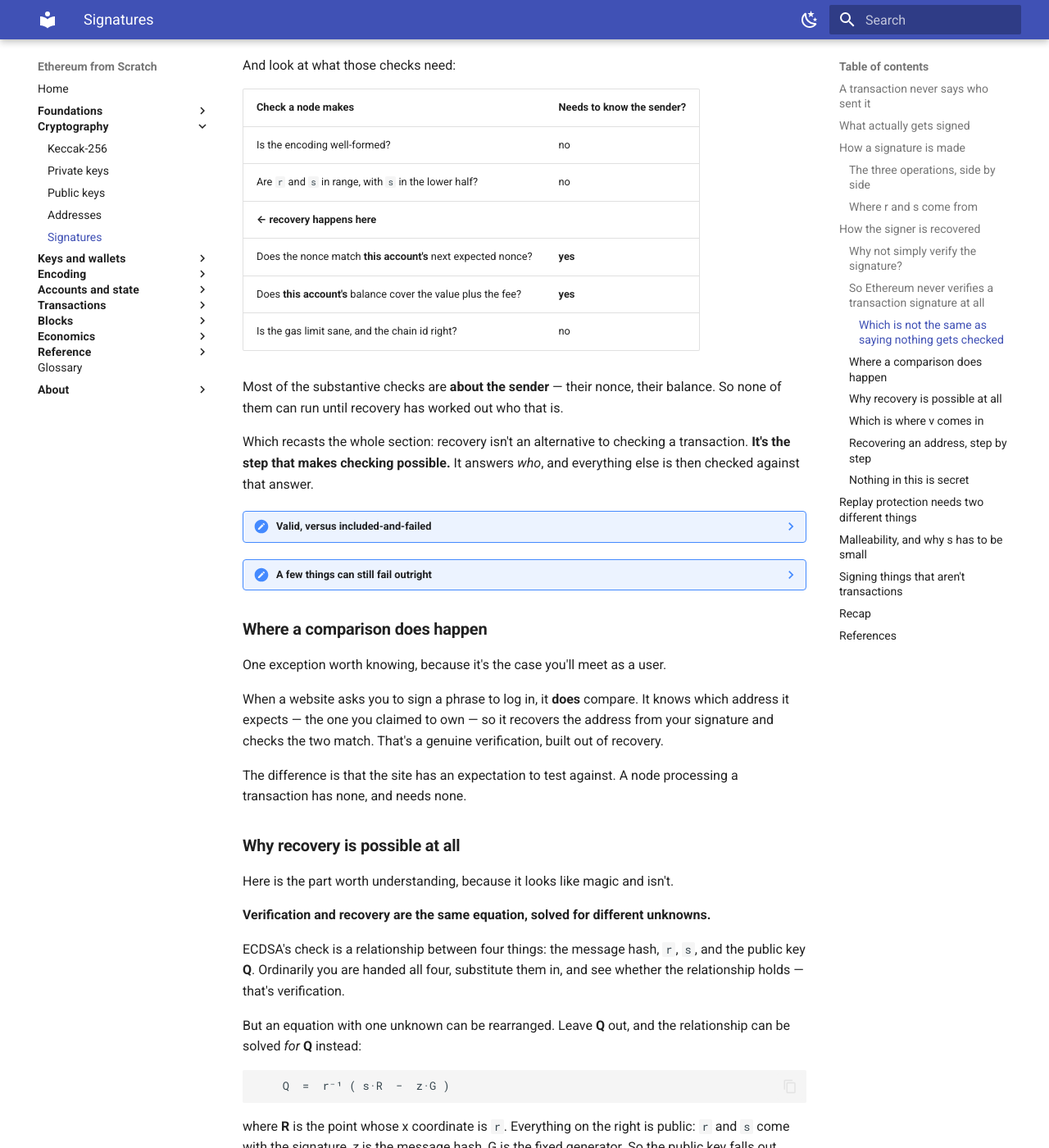
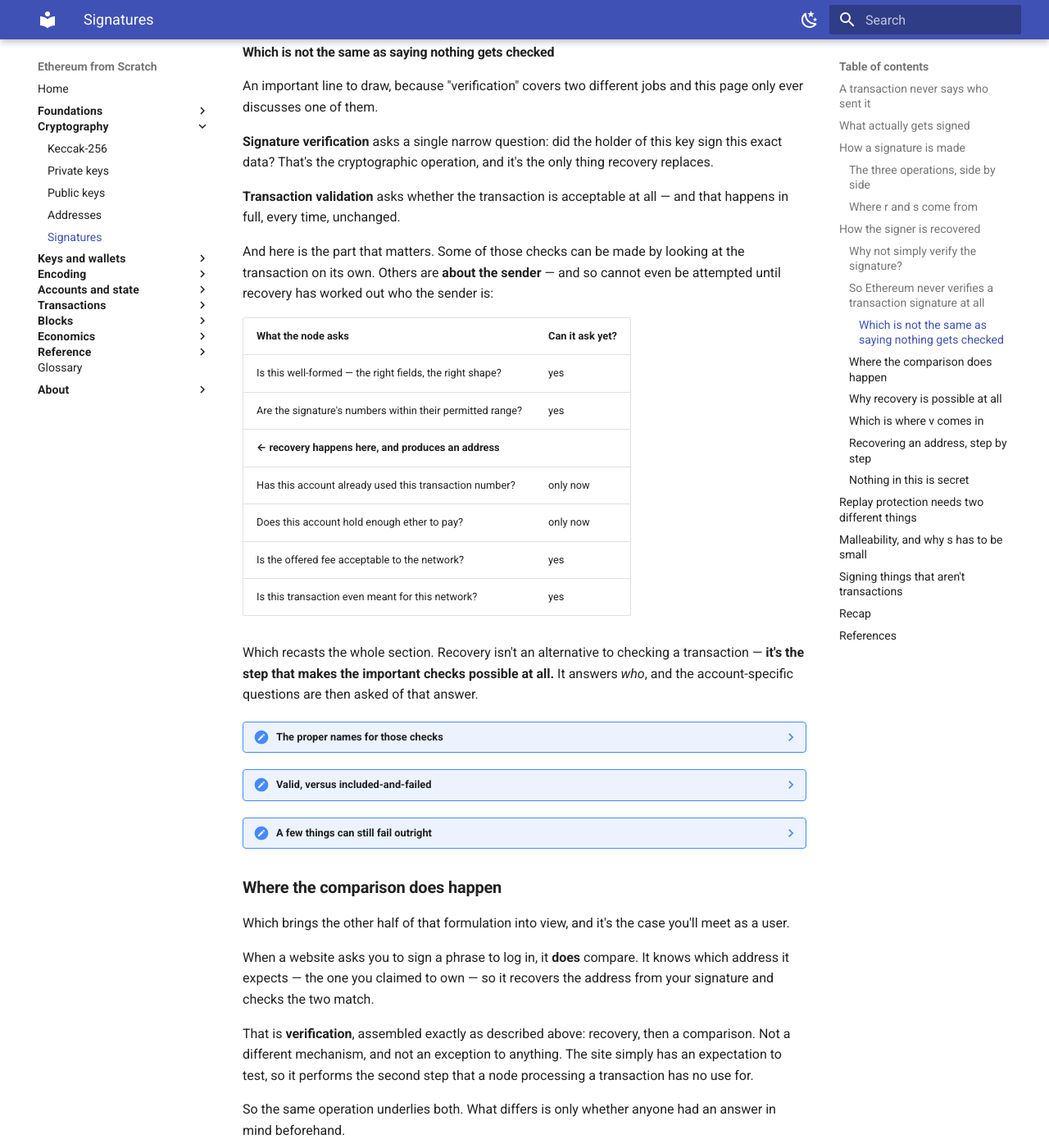
Before and after one commit to davide-stocco/ethereum-from-scratch, an MkDocs documentation site: the page built from docs/crypto/signatures.md, in a window 1280 px wide and 1400 px high, scrolled down 4492 px. Shown: the whole window at 82% size. Built offline with MkDocs 1.6.1 and Material for MkDocs 9.7.7, drawn with Linux system fonts in a browser that asks for light colours; some of the changed text lies outside the part shown.

Commit message:
Reframe as verification = recovery + comparison; de-jargon the table
Two changes.

The relationship is now stated precisely rather than as "recovery
stands in place of verification", which was true but vague:
verification is recovery followed by a comparison, and Ethereum does
the recovery and has nothing to compare against. That settles the
worry the old wording invited — skipping the comparison is not a
weakened check, since the two establish the same fact and verification
succeeds precisely when recovery returns the expected key. Tested
across 90 cases before claiming it.

It also makes the login section stop being an exception. A website has
an expected address, so it performs the second step, and that IS
verification — same operation, assembled as described. What differs is
only whether anyone had an answer in mind beforehand.

Second, the validation table leaned on nonce, balance, gas limit and
chain id, none of which the reader has met by page five. Rewritten as
plain questions — has this account already used this transaction
number, does it hold enough ether to pay — which needs no prior
knowledge and makes the point better, since the point was only ever
about WHICH checks require a sender. The technical names move to a
closed box with glossary links, so the terms aren't a surprise later
without being a prerequisite now.

Added a Chain id glossary entry, which the replay section had been
using without one. 42 terms.

```diff
--- a/docs/crypto/signatures.md
+++ b/docs/crypto/signatures.md
@@ -193,7 +193,13 @@ That's the trade. One extra byte of `v` instead of sixty-four bytes of public ke
 
 ### So Ethereum never verifies a transaction signature at all
 
-Worth being precise about, because the natural assumption is that recovery happens *first* and verification *then* confirms it. It doesn't. **Recovery stands in place of verification**, and the verification step simply doesn't exist.
+Worth being precise about, because the natural assumption is that recovery happens *first* and verification *then* confirms it. It doesn't — and the cleanest way to say why is this:
+
+> **Verification is recovery followed by a comparison.**
+>
+> Recover the public key from the signature, then check it's the one you were expecting. Ethereum does the recovery and has **nothing to compare against**, so it stops there.
+
+That matters because it settles the obvious worry. Skipping the comparison isn't a weakened check — the two operations establish exactly the same fact, and verification succeeds precisely when recovery returns the expected key. There is no version of this where a forgery slips through recovery but would have been caught by verification. The comparison is omitted because there's no expectation to test, not because a check was dropped.
 
 Compare the two mental models:
 
@@ -217,20 +223,35 @@ An important line to draw, because "verification" covers two different jobs and
 
 **Transaction validation** asks whether the transaction is acceptable at all — and that happens in full, every time, unchanged.
 
-And look at what those checks need:
+And here is the part that matters. Some of those checks can be made by looking at the transaction on its own. Others are **about the sender** — and so cannot even be attempted until recovery has worked out who the sender is:
 
-| Check a node makes | Needs to know the sender? |
+| What the node asks | Can it ask yet? |
 | --- | --- |
-| Is the encoding well-formed? | no |
-| Are `r` and `s` in range, with `s` in the lower half? | no |
-| **← recovery happens here** | |
-| Does the nonce match **this account's** next expected nonce? | **yes** |
-| Does **this account's** balance cover the value plus the fee? | **yes** |
-| Is the gas limit sane, and the chain id right? | no |
+| Is this well-formed — the right fields, the right shape? | yes |
+| Are the signature's numbers within their permitted range? | yes |
+| **← recovery happens here, and produces an address** | |
+| Has this account already used this transaction number? | only now |
+| Does this account hold enough ether to pay? | only now |
+| Is the offered fee acceptable to the network? | yes |
+| Is this transaction even meant for this network? | yes |
 
-Most of the substantive checks are **about the sender** — their nonce, their balance. So none of them can run until recovery has worked out who that is.
+Which recasts the whole section. Recovery isn't an alternative to checking a transaction — **it's the step that makes the important checks possible at all.** It answers *who*, and the account-specific questions are then asked of that answer.
 
-Which recasts the whole section: recovery isn't an alternative to checking a transaction. **It's the step that makes checking possible.** It answers *who*, and everything else is then checked against that answer.
+??? note "The proper names for those checks"
+
+    Each of those questions has a technical name, and each gets a page of its
+    own later. Listed here so the terms aren't a surprise when you meet them:
+
+    | The question | What it's called |
+    | --- | --- |
+    | Has this account already used this transaction number? | the [nonce](../glossary.md#nonce "A per-account counter of transactions already sent") |
+    | Does this account hold enough ether to pay? | the [balance](../glossary.md#balance "How much ether an account holds, counted in wei") |
+    | Is the offered fee acceptable? | [gas](../glossary.md#gas "The unit computational work is measured in") limits and fee parameters |
+    | Is this meant for this network? | the [chain id](../glossary.md#chain-id "A number identifying which network a transaction is for") |
+
+    The glossary has a one-line definition of each. Nothing on this page
+    depends on knowing them — they're here only to show **which** checks need
+    a sender and which don't.
 
 ??? note "Valid, versus included-and-failed"
 
@@ -266,13 +287,15 @@ Which recasts the whole section: recovery isn't an alternative to checking a tra
     These are checks on whether the numbers are *well-formed*, not on whether
     they're *yours*. Nothing here compares anything to a sender.
 
-### Where a comparison does happen
+### Where the comparison does happen
 
-One exception worth knowing, because it's the case you'll meet as a user.
+Which brings the other half of that formulation into view, and it's the case you'll meet as a user.
 
-When a website asks you to sign a phrase to log in, it **does** compare. It knows which address it expects — the one you claimed to own — so it recovers the address from your signature and checks the two match. That's a genuine verification, built out of recovery.
+When a website asks you to sign a phrase to log in, it **does** compare. It knows which address it expects — the one you claimed to own — so it recovers the address from your signature and checks the two match.
 
-The difference is that the site has an expectation to test against. A node processing a transaction has none, and needs none.
+That is **verification**, assembled exactly as described above: recovery, then a comparison. Not a different mechanism, and not an exception to anything. The site simply has an expectation to test, so it performs the second step that a node processing a transaction has no use for.
+
+So the same operation underlies both. What differs is only whether anyone had an answer in mind beforehand.
 
 ### Why recovery is possible at all
 
@@ -537,7 +560,7 @@ A private key will sign any bytes you give it, and plenty of uses have nothing t
 - What's signed is the **hash of the transaction**, which protects every field at once.
 - `r` and `s` are the signature; `v` is one bit saying which of two possible public keys to recover.
 - **Verification would have worked too** — but it needs the public key, and Ethereum has no certificates to supply one. Recovery buys the same guarantee for one byte of `v` instead of 64 bytes of public key in every transaction.
-- So Ethereum **never verifies a transaction signature**. Recovery replaces that step: the sender isn't claimed and then checked, it's *defined* as whoever the signature recovers to. A comparison only happens where something has an expectation to test — signing in to a website, for instance.
+- **Verification is recovery plus a comparison.** Ethereum does the recovery and has nothing to compare against, so a transaction signature is never "verified" in that sense — the sender isn't claimed and then checked, it's *defined* as whoever the signature recovers to. Where something does have an expectation to test, such as a website login, the comparison happens and that is verification.
 - That is **not** the same as nothing being checked. Nonce, balance, gas limit and chain id are all still validated — and most of them need the sender, so recovery is what makes those checks possible rather than a substitute for them.
 - **The same message signed twice gives different signatures**, both recovering the same address.
 - A tampered message recovers **a different address**, not an error — nothing in a signature says whose it should have been.
```
Also changed, not shown: docs/glossary.md (+3 -0 lines).
